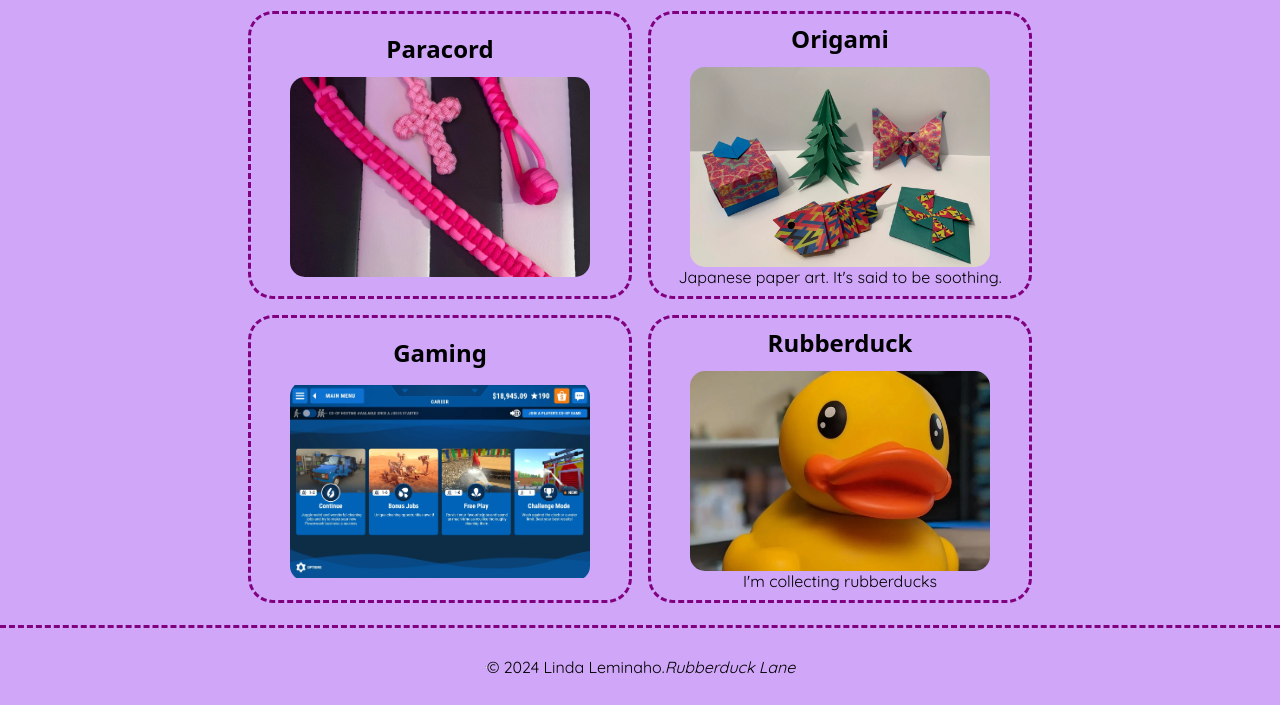
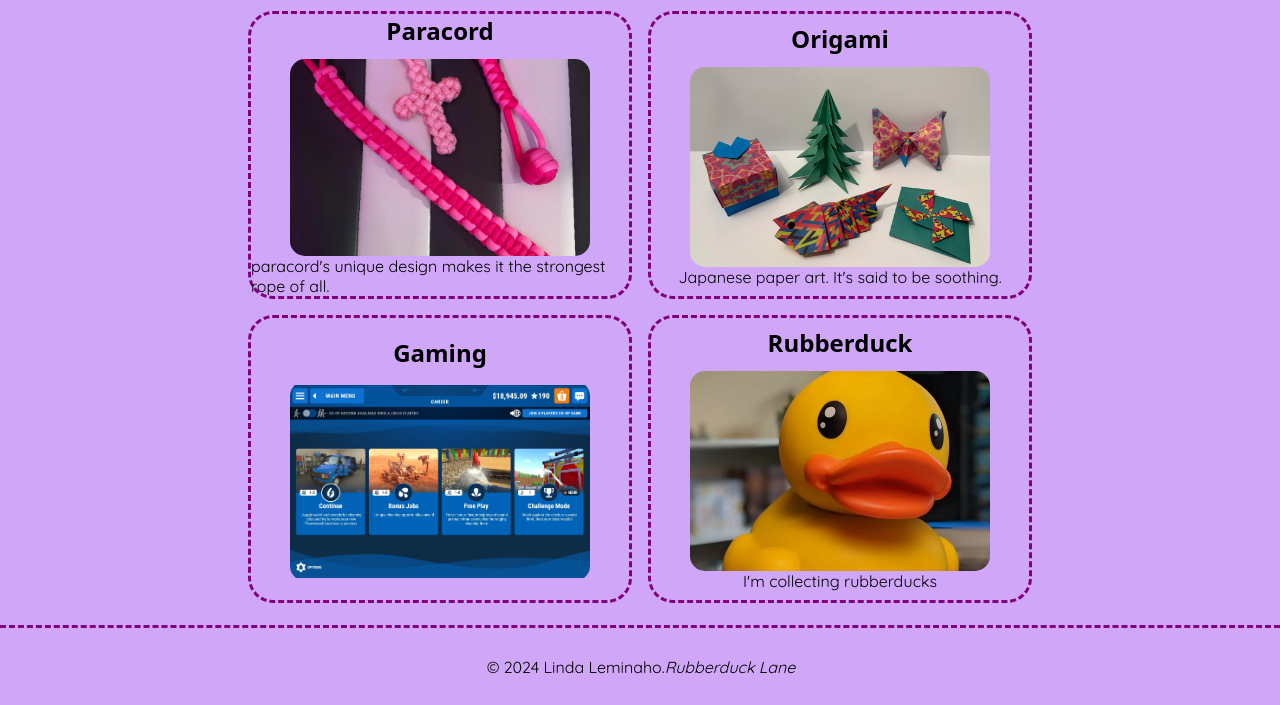
Before and after one commit to Zileena6/githobby, a website built with Parcel: page src/index.html in a window 1280 px wide. Shown: the part 95-800 px from the top of the page. Built offline with nearby package versions, Linux system fonts and the light colour scheme; a web font is replaced by a local one.

Commit message:
cherry-pick

```diff
--- a/src/index.html
+++ b/src/index.html
@@ -26,6 +26,7 @@
                 <div class="image-container">
                     <img src="./assets/paracord.webp" alt="accessories made of paracord">
                 </div>
+                <p>paracord's unique design makes it the strongest rope of all.</p>
             </section>
 
             <section class="origami card">
```
